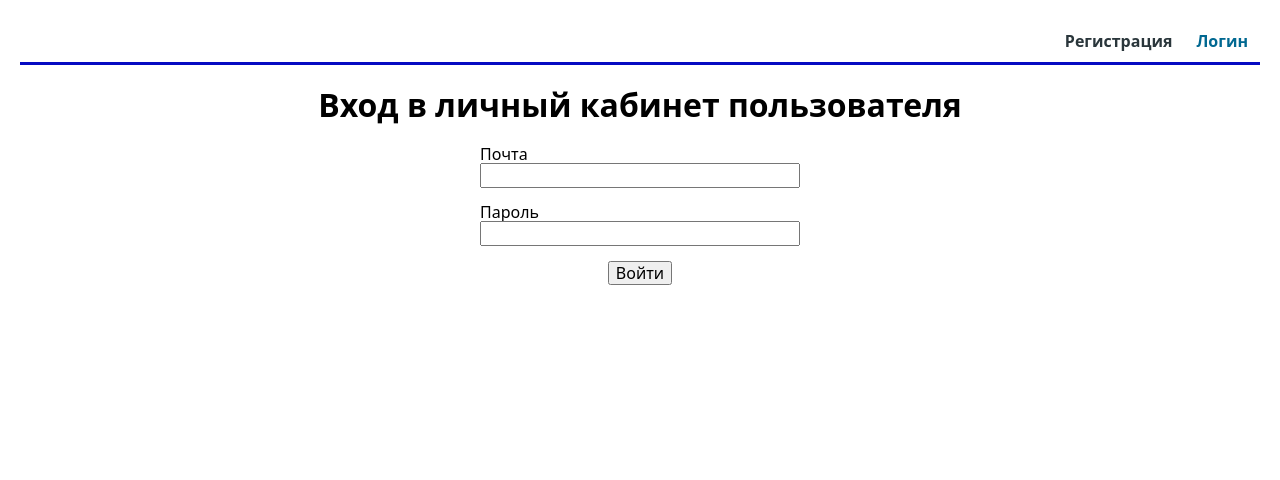
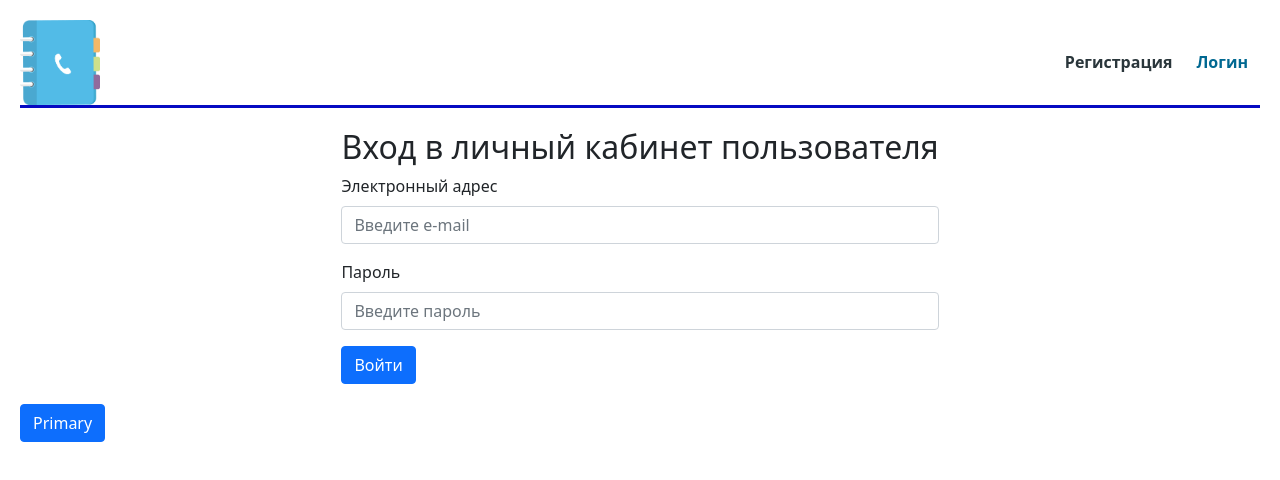
Before and after one commit to Eugenia-gal/goit-react-hw-08-phonebook, a React (Create React App) app: page /login in a window 1280 px wide. Shown: the top 480 px of the page. Built offline with nearby package versions, Linux system fonts and the light colour scheme.

Commit message:
add react-bootstrap components to login page

```diff
--- a/package.json
+++ b/package.json
@@ -11,10 +11,12 @@
     "@testing-library/react": "^11.2.7",
     "@testing-library/user-event": "^12.8.3",
     "axios": "^0.21.1",
+    "bootstrap": "^5.1.0",
     "gh-pages": "^3.2.3",
     "modern-normalize": "^1.1.0",
     "prop-types": "^15.7.2",
     "react": "^17.0.2",
+    "react-bootstrap": "^2.0.0-beta.6",
     "react-dom": "^17.0.2",
     "react-hot-toast": "^2.1.1",
     "react-loader-spinner": "^4.0.0",
--- a/src/Components/AppBar/AppBar.jsx
+++ b/src/Components/AppBar/AppBar.jsx
@@ -4,11 +4,13 @@ import NavMenu from 'Components/NavMenu';
 import UserMenu from 'Components/UserMenu';
 import AuthMenu from 'Components/AuthMenu';
 import authSelectors from 'redux/Authorization/auth-selectors';
+import phonebook from 'images/phonebook.png';
 
 export default function AppBar() {
   const isLoggedIn = useSelector(authSelectors.getIsLoggedIn);
   return (
     <CustomHeader>
+      <img src={phonebook} alt="phonebook" width="80" />
       <NavMenu />
       {isLoggedIn ? <UserMenu /> : <AuthMenu />}
     </CustomHeader>
--- a/src/Components/UserMenu/UserMenu.styled.jsx
+++ b/src/Components/UserMenu/UserMenu.styled.jsx
@@ -3,6 +3,7 @@ import styled from '@emotion/styled/macro';
 export const CustomContainer = styled.div`
   display: flex;
   align-items: center;
+  margin-left: auto;
 `;
 
 export const UserInvitation = styled.span`
--- a/src/Views/LoginView/LoginView.jsx
+++ b/src/Views/LoginView/LoginView.jsx
@@ -2,6 +2,8 @@ import { useState } from 'react';
 import { useDispatch } from 'react-redux';
 import authOperations from 'redux/Authorization/auth-operations';
 import { CustomForm, LoginField, LoginContainer } from './LoginView.styled';
+import Form from 'react-bootstrap/Form';
+import Button from 'react-bootstrap/Button';
 
 function LoginView() {
   const dispatch = useDispatch();
@@ -25,15 +27,16 @@ function LoginView() {
     setEmail('');
     setPassword('');
   };
+  const handleClick = () => {};
 
   return (
-    <LoginContainer>
-      <h1>Вход в личный кабинет пользователя</h1>
-
-      <CustomForm
+    <>
+      <LoginContainer>
+        {/* <CustomForm
         onSubmit={handleSubmit}
         // autoComplete="off"
       >
+        <h2>Вход в личный кабинет пользователя</h2>
         <LoginField>
           Почта
           <input
@@ -55,8 +58,42 @@ function LoginView() {
         </LoginField>
 
         <button type="submit">Войти</button>
-      </CustomForm>
-    </LoginContainer>
+      </CustomForm> */}
+        <Form onSubmit={handleSubmit}>
+          <h2>Вход в личный кабинет пользователя</h2>
+          <Form.Group className="mb-3" controlId="formBasicEmail">
+            <Form.Label>Электронный адрес</Form.Label>
+            <Form.Control
+              type="email"
+              name="email"
+              value={email}
+              placeholder="Введите e-mail"
+              onChange={handleChange}
+            />
+          </Form.Group>
+
+          <Form.Group className="mb-3" controlId="formBasicPassword">
+            <Form.Label>Пароль</Form.Label>
+            <Form.Control
+              type="password"
+              name="password"
+              value={password}
+              placeholder="Введите пароль"
+              onChange={handleChange}
+            />
+          </Form.Group>
+          {/* <Form.Group className="mb-3" controlId="formBasicCheckbox">
+          <Form.Check type="checkbox" label="Check me out" />
+        </Form.Group> */}
+          <Button variant="primary" type="submit">
+            Войти
+          </Button>
+        </Form>
+      </LoginContainer>
+      <Button variant="primary" type="button" onClick={handleClick}>
+        Primary
+      </Button>
+    </>
   );
 }
 
--- a/src/Views/LoginView/LoginView.styled.jsx
+++ b/src/Views/LoginView/LoginView.styled.jsx
@@ -13,5 +13,8 @@ export const LoginField = styled.label`
 `;
 
 export const LoginContainer = styled.div`
-  text-align: center;
+  display: flex;
+  justify-content: center;
+  /* text-align: center; */
+  padding: 20px;
 `;
--- a/src/index.js
+++ b/src/index.js
@@ -8,6 +8,7 @@ import './index.css';
 import App from './App';
 import reportWebVitals from './reportWebVitals';
 import 'modern-normalize/modern-normalize.css';
+import 'bootstrap/dist/css/bootstrap.min.css';
 
 ReactDOM.render(
   <React.StrictMode>
```
Also changed, not shown: src/images/phonebook.png (added), 1 other file (tests, documents, lock files or other folders).
